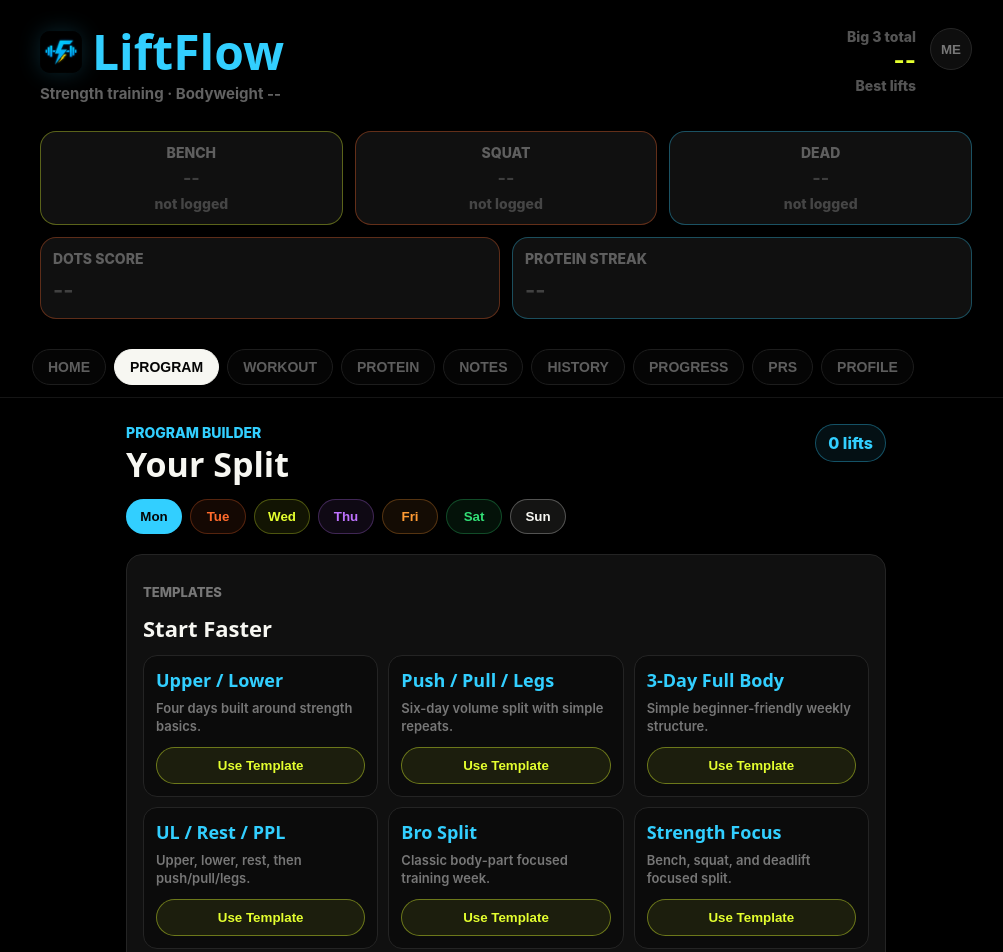
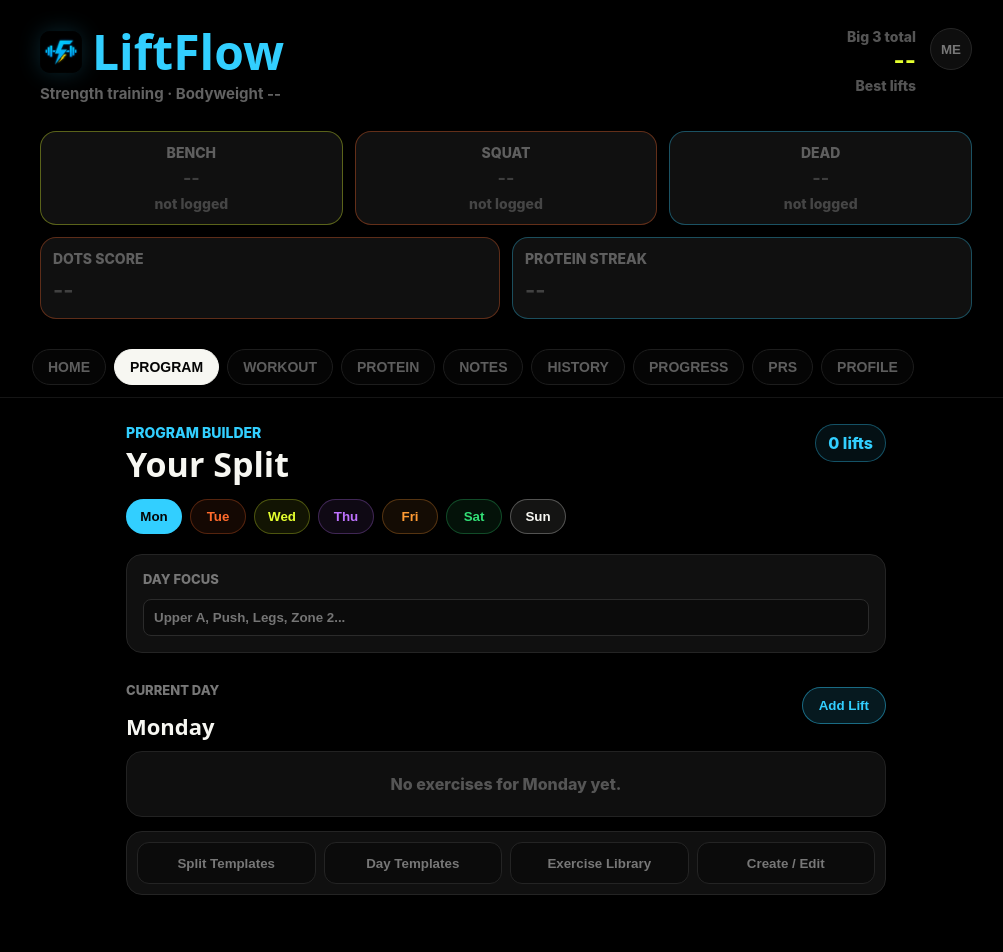
Before and after one commit to SoftLockedLive/LiftFlow, a Next.js app in the folder liftflow/: page /plan in a window 1280 px wide. Shown: the top 952 px of the page, without its empty margins (134-1137 px from the left). Built offline with nearby package versions, Linux system fonts and the light colour scheme.

Commit message:
Improve LiftFlow builder, history, PRs, and profile UX

```diff
--- a/liftflow/src/pages/plan.js
+++ b/liftflow/src/pages/plan.js
@@ -37,6 +37,7 @@
   const [customExercises, setCustomExercises] = useState([]);
   const [editingCustomId, setEditingCustomId] = useState(null);
   const [confirmAction, setConfirmAction] = useState(null);
+  const [builderPanel, setBuilderPanel] = useState("");
 
   useEffect(() => {
     const timer = window.setTimeout(() => {
@@ -167,6 +168,7 @@
 
   function startCustomEdit(lift) {
     setEditingCustomId(lift.id);
+    setBuilderPanel("editor");
     setExercise(lift.exercise || "");
     setSets(String(lift.sets || ""));
     setReps(String(lift.reps || ""));
@@ -176,6 +178,7 @@
 
   function startEdit(lift) {
     setEditingId(lift.id);
+    setBuilderPanel("editor");
     setExercise(lift.exercise || "");
     setSets(String(lift.sets || ""));
     setReps(String(lift.reps || ""));
@@ -299,6 +302,103 @@
         ))}
       </div>
 
+      <section style={card}>
+        <label style={label}>Day Focus</label>
+        <input
+          placeholder="Upper A, Push, Legs, Zone 2..."
+          value={dayName}
+          onChange={(event) => saveDayName(event.target.value)}
+        />
+      </section>
+
+      <section style={list}>
+        <div style={currentHeader}>
+          <div>
+            <p style={label}>Current Day</p>
+            <h2 style={cardTitle}>{selectedMeta.name || selectedDay}</h2>
+          </div>
+          <button type="button" onClick={() => setBuilderPanel("editor")} style={editBtn}>
+            Add Lift
+          </button>
+        </div>
+
+        {recovery ? (
+          <article style={{ ...liftCard, borderColor: "rgba(50, 223, 118, 0.42)", background: "rgba(50, 223, 118, 0.08)" }}>
+            <div>
+              <h3 style={{ ...liftName, color: "#32df76" }}>{selectedMeta.name || "Recovery"}</h3>
+              <p style={liftMeta}>{recovery.activity} · {recovery.duration} · {recovery.intensity}</p>
+              {recovery.notes && <p style={stretchPreview}>{recovery.notes}</p>}
+            </div>
+          </article>
+        ) : todayPlan.length === 0 ? (
+          <div style={empty}>No exercises for {selectedDay} yet.</div>
+        ) : (
+          todayPlan.map((lift) => {
+            const group = getMuscleGroup(lift.muscleGroup);
+
+            return (
+            <article
+              key={lift.id}
+              style={{
+                ...liftCard,
+                borderColor: tint(group.color, 0.42),
+                background: tint(group.color, 0.08),
+              }}
+            >
+              <div>
+                <h3 style={{ ...liftName, color: group.color }}>{lift.exercise}</h3>
+                <p style={liftMeta}>
+                  {group.label} · {lift.sets} sets x {lift.reps} reps
+                </p>
+                {lift.stretches && <p style={stretchPreview}>{lift.stretches}</p>}
+              </div>
+
+              <div style={actions}>
+                <button type="button" onClick={() => startEdit(lift)} style={editBtn}>
+                  Edit
+                </button>
+                <button type="button" onClick={() => confirmDeleteExercise(lift.id)} style={removeBtn}>
+                  Remove
+                </button>
+              </div>
+            </article>
+            );
+          })
+        )}
+      </section>
+
+      <section style={toolsSection}>
+        <button
+          type="button"
+          onClick={() => setBuilderPanel(builderPanel === "templates" ? "" : "templates")}
+          style={{ ...toolTab, ...(builderPanel === "templates" ? activeToolTab : {}) }}
+        >
+          Split Templates
+        </button>
+        <button
+          type="button"
+          onClick={() => setBuilderPanel(builderPanel === "days" ? "" : "days")}
+          style={{ ...toolTab, ...(builderPanel === "days" ? activeToolTab : {}) }}
+        >
+          Day Templates
+        </button>
+        <button
+          type="button"
+          onClick={() => setBuilderPanel(builderPanel === "library" ? "" : "library")}
+          style={{ ...toolTab, ...(builderPanel === "library" ? activeToolTab : {}) }}
+        >
+          Exercise Library
+        </button>
+        <button
+          type="button"
+          onClick={() => setBuilderPanel(builderPanel === "editor" ? "" : "editor")}
+          style={{ ...toolTab, ...(builderPanel === "editor" ? activeToolTab : {}) }}
+        >
+          Create / Edit
+        </button>
+      </section>
+
+      {builderPanel === "templates" && (
         <section style={templateSection}>
           <div style={templateHeader}>
             <div>
@@ -318,7 +418,9 @@
             ))}
           </div>
         </section>
+      )}
 
+      {builderPanel === "days" && (
         <section style={templateSection}>
           <p style={label}>Workout Day Templates</p>
           <div style={chipGrid}>
@@ -337,16 +439,9 @@
             ))}
           </div>
         </section>
+      )}
 
-      <section style={card}>
-        <label style={label}>Day Focus</label>
-        <input
-          placeholder="Upper A, Push, Legs, Zone 2..."
-          value={dayName}
-          onChange={(event) => saveDayName(event.target.value)}
-        />
-      </section>
-
+      {builderPanel === "editor" && (
         <section style={card}>
           <h2 style={cardTitle}>{editingId ? "Edit Day Exercise" : editingCustomId ? "Edit Custom Exercise" : "Create Custom Exercise"}</h2>
           <input
@@ -395,13 +490,16 @@
               {editingCustomId ? "Save Custom Exercise" : "Save to Custom Exercises"}
             </button>
           )}
-        {editingId && (
+          {(editingId || editingCustomId) && (
             <button type="button" onClick={clearForm} style={cancelBtn}>
               Cancel Edit
             </button>
           )}
         </section>
+      )}
 
+      {builderPanel === "library" && (
+        <>
           <section style={templateSection}>
             <p style={label}>Default Exercises</p>
             <div style={libraryList}>
@@ -453,52 +551,8 @@
               </div>
             )}
           </section>
-
-      <section style={list}>
-        {recovery ? (
-          <article style={{ ...liftCard, borderColor: "rgba(50, 223, 118, 0.42)", background: "rgba(50, 223, 118, 0.08)" }}>
-            <div>
-              <h3 style={{ ...liftName, color: "#32df76" }}>{selectedMeta.name || "Recovery"}</h3>
-              <p style={liftMeta}>{recovery.activity} · {recovery.duration} · {recovery.intensity}</p>
-              {recovery.notes && <p style={stretchPreview}>{recovery.notes}</p>}
-            </div>
-          </article>
-        ) : todayPlan.length === 0 ? (
-          <div style={empty}>No exercises for {selectedDay} yet.</div>
-        ) : (
-          todayPlan.map((lift) => {
-            const group = getMuscleGroup(lift.muscleGroup);
-
-            return (
-            <article
-              key={lift.id}
-              style={{
-                ...liftCard,
-                borderColor: tint(group.color, 0.42),
-                background: tint(group.color, 0.08),
-              }}
-            >
-              <div>
-                <h3 style={{ ...liftName, color: group.color }}>{lift.exercise}</h3>
-                <p style={liftMeta}>
-                  {group.label} · {lift.sets} sets x {lift.reps} reps
-                </p>
-                {lift.stretches && <p style={stretchPreview}>{lift.stretches}</p>}
-              </div>
-
-              <div style={actions}>
-                <button type="button" onClick={() => startEdit(lift)} style={editBtn}>
-                  Edit
-                </button>
-                <button type="button" onClick={() => confirmDeleteExercise(lift.id)} style={removeBtn}>
-                  Remove
-                </button>
-              </div>
-            </article>
-            );
-          })
+        </>
       )}
-      </section>
 
       <ConfirmDialog
         open={Boolean(confirmAction)}
@@ -696,6 +750,41 @@
   gap: 10,
 };
 
+const currentHeader = {
+  display: "flex",
+  justifyContent: "space-between",
+  alignItems: "center",
+  gap: 12,
+  marginTop: 2,
+};
+
+const toolsSection = {
+  border: "1px solid #242424",
+  borderRadius: 16,
+  background: "#101010",
+  padding: 10,
+  margin: "14px 0",
+  display: "grid",
+  gridTemplateColumns: "repeat(auto-fit, minmax(130px, 1fr))",
+  gap: 8,
+};
+
+const toolTab = {
+  width: "100%",
+  minHeight: 42,
+  padding: "9px 10px",
+  borderRadius: 12,
+  color: "#777",
+  background: "#0b0b0b",
+  borderColor: "#242424",
+};
+
+const activeToolTab = {
+  color: "#050505",
+  background: "#f7f7f2",
+  borderColor: "#f7f7f2",
+};
+
 const libraryList = {
   display: "grid",
   gap: 8,
```
Lines whose indentation alone changed are shown as unchanged.
